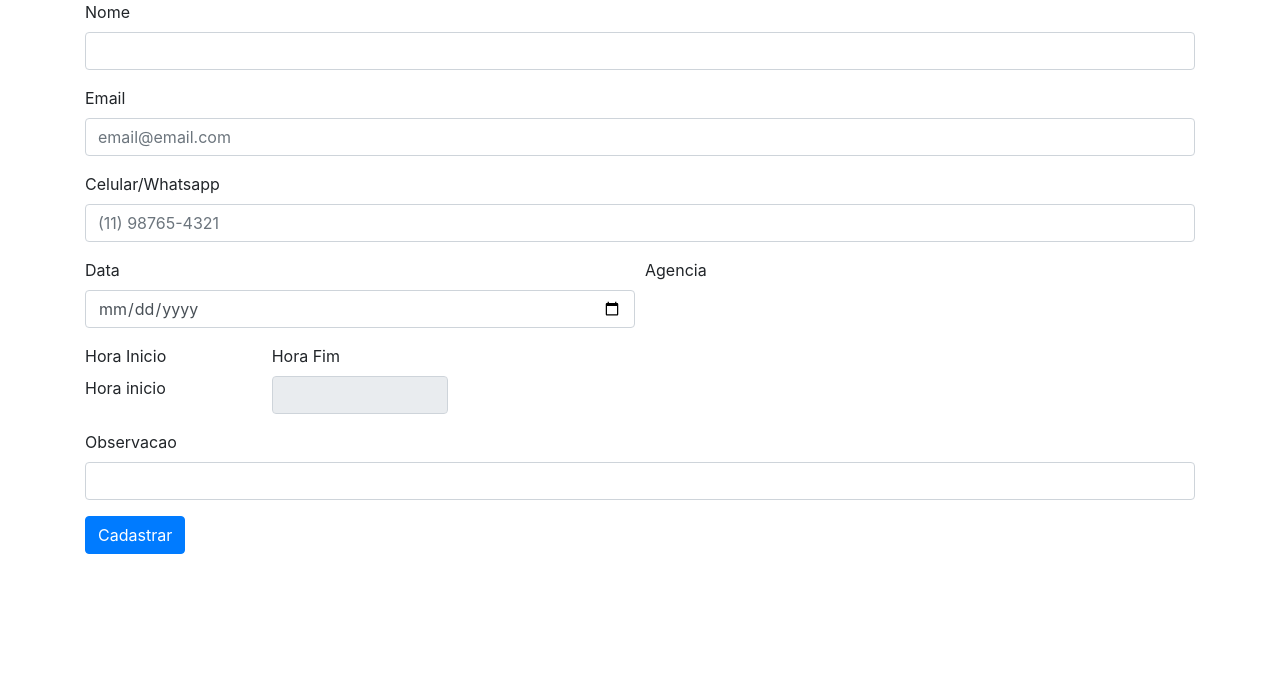
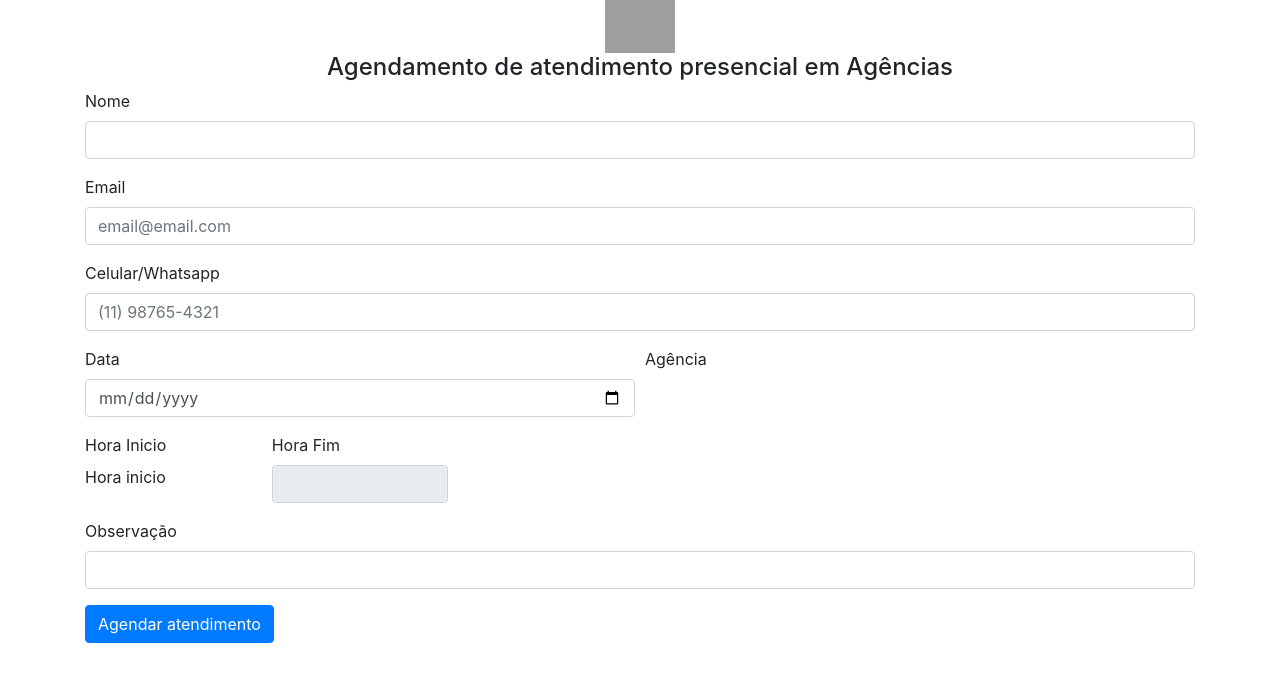
Before and after one commit to fchicralla/ThunderJavasFront, a PHP site: page /agendamento.html in a window 1280 px wide. Shown: the top 682 px of the page. Run offline with PHP 8.4, Linux system fonts and the light colour scheme; grey boxes are pictures that could not be loaded.

Commit message:
Ajustes do layout e melhorias

```diff
--- a/frontend/agendamento.css
+++ b/frontend/agendamento.css
@@ -0,0 +1,9 @@
+.center {
+    display: block;
+    margin-left: auto;
+    margin-right: auto;
+  }
+
+#titulousuario{
+    text-align: center;
+}
--- a/frontend/agendamento.html
+++ b/frontend/agendamento.html
@@ -3,12 +3,15 @@
         <link rel="stylesheet" href="https://stackpath.bootstrapcdn.com/bootstrap/4.5.2/css/bootstrap.min.css" integrity="sha384-JcKb8q3iqJ61gNV9KGb8thSsNjpSL0n8PARn9HuZOnIxN0hoP+VmmDGMN5t9UJ0Z" crossorigin="anonymous">
         <link rel="stylesheet" href="agendamento.css">
         <script type="text/javascript" src="agendamento.js"></script>
-        <title> ISIDROCORP&reg | Login </title>
+        <title> ITAU UNIBANCO | Agendamento de atendimento em ag&ecircncias </title>
 
     </head>
 
     <body onload="carregaAgencias()">
-
+        <div id="logoitau" class=center>
+          <img src="https://seeklogo.com/images/I/Itau-logo-082730CE51-seeklogo.com.png" width="70" class="center">
+          <h4 id="titulousuario">Agendamento de atendimento presencial em Ag&ecircncias</h4>
+        </div>
         <div class="container">
             <div class="form-group">
               <label for="ClienteNome">Nome</label>
@@ -28,7 +31,7 @@
                 <input type="date" class="form-control" id="DataAgendamento" min="2020-08-15">
               </div>
               <div class="form-group col-md-6">
-                <label for="Agencia">Agencia</label>
+                <label for="Agencia">Ag&ecircncia</label>
                 <div id="Agencia"></div>
               </div>
             </div>
@@ -45,10 +48,33 @@
                 </div>
               </div>
             <div class="form-group">
-                <label for="Observacao">Observacao</label>
+                <label for="Observacao">Observa&ccedil&atildeo</label>
                 <input type="text" class="form-control" id="Observacao">
             </div>
-            <button type="submit" class="btn btn-primary" onclick="cadastraAgendamento()">Cadastrar</button>
+            <button type="button" class="btn btn-primary" data-toggle="modal" data-target="#exampleModal" onclick="cadastraAgendamento()">
+              Agendar atendimento
+            </button>
+            <!-- <button type="submit" class="btn btn-primary" onclick="cadastraAgendamento()">Agendar atendimento</button> -->
+
+            <!-- Modal -->
+            <div class="modal fade" id="exampleModal" tabindex="-1" role="dialog" aria-labelledby="exampleModalLabel" aria-hidden="true">
+              <div class="modal-dialog" role="document">
+                <div class="modal-content">
+                  <div class="modal-header">
+                    <h5 class="modal-title" id="exampleModalLabel">Agendamento de atendimento</h5>
+                    <button type="button" class="close" data-dismiss="modal" aria-label="Close">
+                      <span aria-hidden="true">&times;</span>
+                    </button>
+                  </div>
+                  <div class="modal-body" id="textboxinfo">
+                    Problemas ao enviar sua solicitacao - Entre em contato com SAC.
+                  </div>
+                  <div class="modal-footer">
+                    <button type="button" class="btn btn-secondary" data-dismiss="modal">Fechar</button>
+                  </div>
+                </div>
+              </div>
+            </div>
 
         </div>
         <div id="msgERRO"></div>
--- a/frontend/agendamento.js
+++ b/frontend/agendamento.js
@@ -31,9 +31,9 @@ function cadastraAgendamento(){
     var txtemailCliente = document.getElementById("ClienteEmail").value;
     var txtcelularCliente = document.getElementById("ClienteCelular").value;
     var txtdataAgendamento = document.getElementById("DataAgendamento").value;
-    var txthoraAgendamento = document.getElementById("HoraInicio").value;
+    var txthoraAgendamento = document.getElementById("txtHoraInicio").value;
     var txtobservacoes = document.getElementById("Observacao").value;
-    var txtagencia = document.getElementById("Agencia").value;
+    var txtagencia = document.getElementById("txtAgencia").value;
 
 
     //Body
@@ -75,12 +75,13 @@ function trataResposta(res){
 }
 
 function geraProtocolo(agendamento){
-    alert("Agendamento Concluido. Numero do Protocolo "+agendamento.numSeq);
+    //alert("Agendamento Conclu&iacutedo. Numero do Protocolo "+agendamento.numSeq + ". <br> N&atildeo se esque&ccedila de chegar com anteced&ecircncia.");
 
+    document.getElementById("textboxinfo").innerHTML = "Agendamento Conclu&iacutedo. Numero do Protocolo "+agendamento.numSeq + ". <br> N&atildeo se esque&ccedila de chegar com anteced&ecircncia.";
 }
 
 function montaHorarios(){
-    pos = document.getElementById("txtAgencia").value;
+    pos = document.getElementById("txtAgencia").value -1;
     var horarioSelect=`<select class="form-control" id="txtHoraInicio" onchange="mudaTermino()"> {{OPCOES}} </select>`;
     var horaOption   =`<option value="{{VALORHORA}}"> {{HORA}} </option>`;
 
--- a/frontend/home.css
+++ b/frontend/home.css
@@ -1,11 +1,12 @@
 #titulo{
-    text-shadow: 2px 2px 5px;
+    text-shadow: 1px 1px 5px;
     margin-top: 2%;
+    align-content: center;
 }
 
 #tituloopcoes{
     color: white;
-    background-color: blueviolet;
+    background-color: darkblue;
     border-radius: 10px;
     padding: 10px;
     margin-bottom: -20px;
--- a/frontend/index.css
+++ b/frontend/index.css
@@ -0,0 +1,6 @@
+
+.center {
+    display: block;
+    margin-left: auto;
+    margin-right: auto;
+  }
```
Also changed, not shown: frontend/home.html (+26 -20 lines), frontend/home.js (+25 -8 lines), frontend/index.html (+5 -2 lines).
